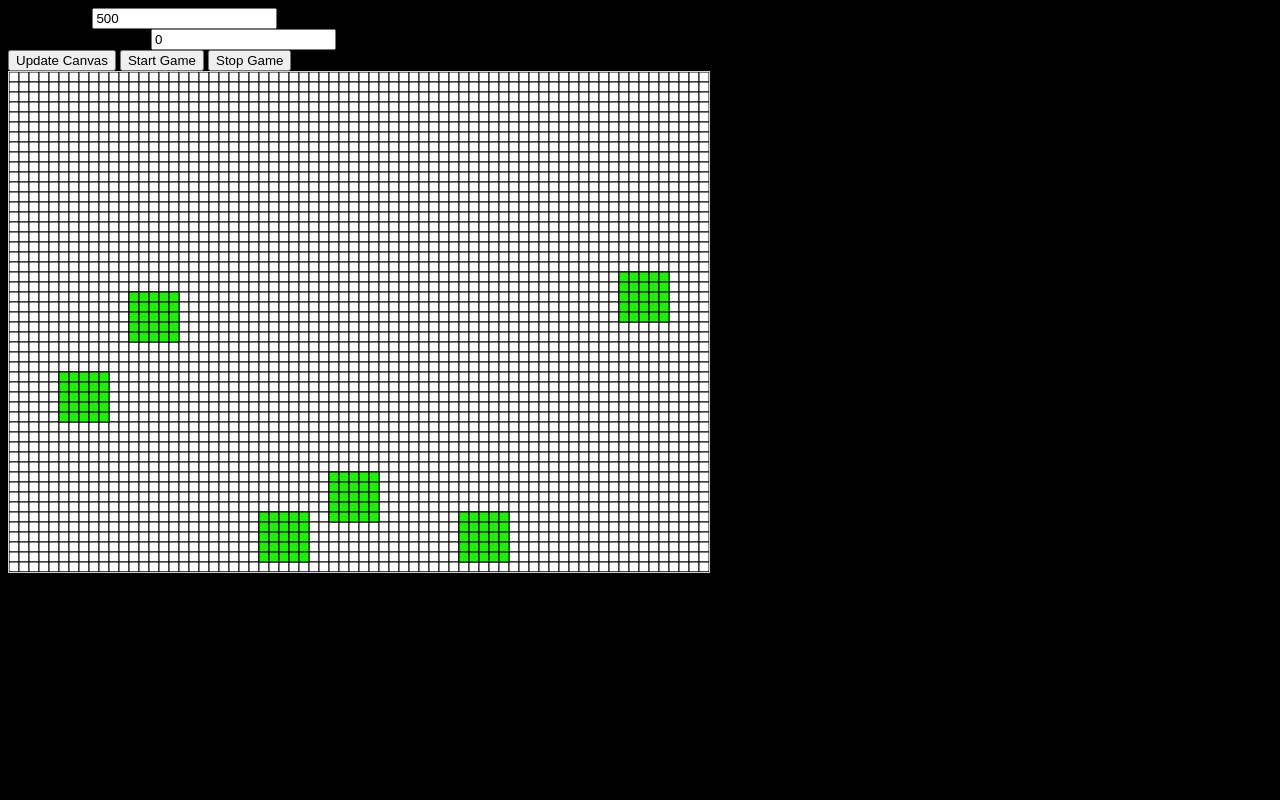
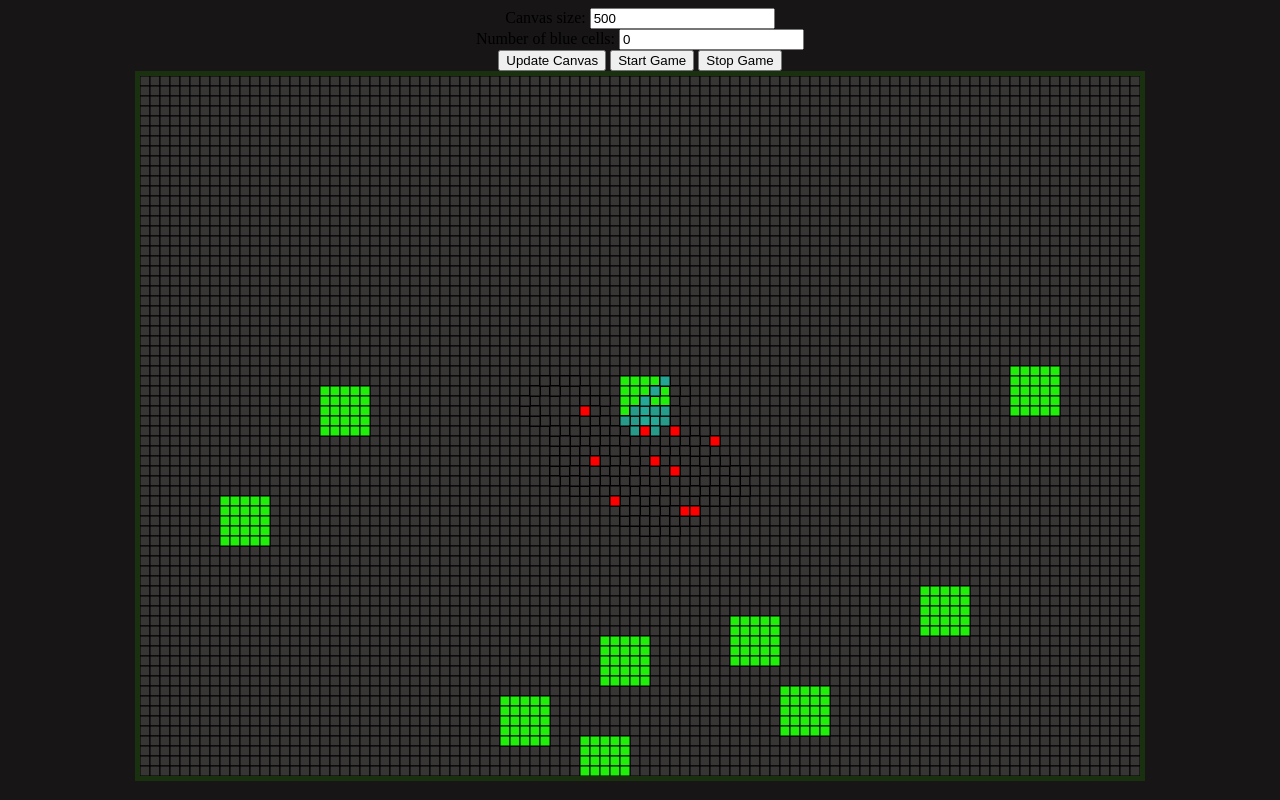
Before and after one commit to levangode/ACOSimulation, a plain HTML site: page index.html in a window 1280 px wide. Both pictures are taken after a click on the button "Start Game". Drawn offline with Linux system fonts and the light colour scheme.

Commit message:
ant movement implemented

```diff
--- a/index.html
+++ b/index.html
@@ -1,13 +1,8 @@
 <!DOCTYPE html>
-<html>
+<html lang="en">
 <head>
     <link rel="stylesheet" href="styles.css">
-    <title>Canvas Grid</title>
-    <style>
-        #canvas {
-            border: 1px solid black;
-        }
-    </style>
+    <title>Ant Colonization</title>
 </head>
 <body>
 <div id="controlPanel">
@@ -15,11 +10,11 @@
     <input type="number" id="canvasSize" name="canvasSize" value="500"><br>
     <label for="numBlueCells">Number of blue cells:</label>
     <input type="number" id="numBlueCells" name="numBlueCells" value="0"><br>
-    <button onclick="updateCanvas()">Update Canvas</button>
-    <button onclick="startGame()">Start Game</button>
-    <button onclick="stopGame()">Stop Game</button>
+    <button id="updateCanvas">Update Canvas</button>
+    <button id="startGame">Start Game</button>
+    <button id="stopGame">Stop Game</button>
 </div>
-<canvas id="myCanvas" width="700" height="500" style="border:1px solid #d3d3d3;">
+<canvas id="myCanvas" width="1000" height="700" style="border:5px solid #1a3110;">
     Your browser does not support the HTML5 canvas tag.
 </canvas>
 
--- /dev/null
+++ b/src/cells/ant.js
@@ -0,0 +1,79 @@
+import {DrawableCell} from "./drawableCell.js";
+import {Trail} from "./trail.js";
+import {EmptyCell} from "./emptyCell.js";
+import {getGameState} from "../globalVars.js";
+
+export class Ant extends DrawableCell {
+    //TODO: add homepoint
+    //TODO: add heuristic
+    constructor(x, y, cellSize) {
+        super(x, y, cellSize);
+        this.color = '#ff0000';
+        this.trail = [];
+        this.searching = true;
+    }
+
+    move(grid) {
+        setInterval(() => {
+            if(getGameState() === 'playing')
+            if (this.searching) {
+                this.looking(grid);
+            } else {
+                this.goingBack(grid);
+            }
+        }, 60)
+
+        //requestAnimationFrame(() => this.move(grid));
+    }
+
+    looking(grid) {
+        this.trail.forEach(trailCell => trailCell.draw(grid.context));
+
+        let dx, dy;
+        do {
+            dx = Math.floor(Math.random() * 3) - 1;
+            dy = Math.floor(Math.random() * 3) - 1;
+        } while (dx === 0 && dy === 0);
+
+        grid.moveAnt(this, dx, dy);
+
+        if (grid.getCellAt(this.x, this.y) === "Food") {
+            grid.addCell(new EmptyCell(this.x, this.y));
+            this.searching = false;
+        }
+
+        this.draw(grid.context);
+    }
+
+    changeState(grid, x, y) {
+        grid.moveAnt(x, y);
+        this.x = x;
+        this.y = y;
+        this.draw(grid.context);
+    }
+
+    getMoveProbability(grid, x, y) {
+        const alpha = 1;
+        const beta = 1;
+        const pheromone = 1;
+        const distance = 1;
+        const theta = 1 / distance;
+        let pNextState;
+    }
+
+    attractiveness(tau, theta, alpha, beta) {
+        return (tau ** alpha) * (theta ** beta);
+    }
+
+    goingBack(grid) {
+
+
+        let dx = Math.sign(grid.cols / 2 - this.x);
+        let dy = Math.sign(grid.rows / 2 - this.y);
+        grid.addTrail(new Trail(this.x, this.y));
+        grid.moveAnt(this, dx, dy);
+        if(this.x === grid.cols / 2 && this.y === grid.rows / 2){
+            this.searching = true;
+        }
+    }
+}
--- a/src/drawableCell.js
+++ b/src/cells/drawableCell.js
@@ -1,8 +1,9 @@
-import {Drawable} from "./drawable.js";
+import {Drawable} from "../drawable.js";
+import {cellSize} from "../globalVars.js";
 
 export class DrawableCell extends Drawable {
 
-    constructor(x, y, cellSize) {
+    constructor(x, y) {
         super(x, y);
         this.size = cellSize;
     }
@@ -12,4 +13,9 @@ export class DrawableCell extends Drawable {
         ctx.fillRect(this.x * this.size, this.y * this.size, this.size, this.size);
         ctx.strokeRect(this.x * this.size, this.y * this.size, this.size, this.size);
     }
+
+
+    clear(ctx) {
+        ctx.clearRect(this.x * this.size, this.y * this.size, this.size, this.size);
+    }
 }
--- /dev/null
+++ b/src/cells/emptyCell.js
@@ -0,0 +1,14 @@
+import {DrawableCell} from "./drawableCell.js";
+
+export class EmptyCell extends DrawableCell {
+
+    constructor(x, y) {
+        super(x, y);
+        this.color = '#383535'
+    }
+
+    draw(ctx) {
+        super.clear(ctx);
+        super.draw(ctx);
+    }
+}
--- /dev/null
+++ b/src/cells/trail.js
@@ -0,0 +1,19 @@
+import {DrawableCell} from "./drawableCell.js";
+import {EmptyCell} from "./emptyCell.js";
+
+export class Trail extends DrawableCell {
+
+    constructor(x, y, cellSize) {
+        super(x, y, cellSize);
+        this.decayRate = 0.01;
+        this.opacity = 1;
+        this.color = `rgba(197, 35, 35, 0)`;
+    }
+
+
+    draw(ctx) {
+        new EmptyCell(this.x, this.y).draw(ctx);
+        this.color = `rgba(37,169,150, ${this.opacity})`;
+        super.draw(ctx);
+    }
+}
--- a/src/drawable.js
+++ b/src/drawable.js
@@ -8,4 +8,8 @@ export class Drawable {
     draw(ctx) {
 
     }
+
+    clear(ctx){
+
+    }
 }
--- a/src/emptyCell.js
+++ /dev/null
@@ -1,9 +0,0 @@
-import {DrawableCell} from "./drawableCell.js";
-
-export class EmptyCell extends DrawableCell {
-
-    constructor(x, y, cellSize) {
-        super(x, y, cellSize);
-        this.color = '#FFFFFF'
-    }
-}
--- /dev/null
+++ b/src/globalVars.js
@@ -0,0 +1,17 @@
+export const cellSize = 10;
+export const numAnts = 10;
+export const islandSize = 5;
+export const numIslands = 10;
+
+
+
+
+
+
+let gameState = 'setup';
+export function getGameState(){
+    return gameState;
+}
+export function setGameState(value){
+    gameState = value;
+}
--- /dev/null
+++ b/src/grid.js
@@ -0,0 +1,81 @@
+import {EmptyCell} from "./cells/emptyCell.js";
+import {cellSize} from "./globalVars.js";
+import {Food} from "./cells/food.js";
+
+
+export class Grid {
+    constructor(numRows, numCols, context) {
+        this.rows = numRows;
+        this.cols = numCols;
+        this.grid = Array.from({length: this.cols}).map(() => new Array(this.rows));
+        this.pheromonesGrid = Array.from({length: this.cols}).map(() => new Array(this.rows));
+        this.pheromones = [];
+        this.context = context;
+    }
+
+    evaporate() {
+        for(let i = 0; i<this.pheromones.length; i++){
+            let pheromone = this.pheromones[i];
+            pheromone.opacity -= pheromone.decayRate;
+            if(pheromone.opacity <= 0){
+                this.pheromones.splice(i,1);
+                this.pheromonesGrid[pheromone.x][pheromone.y] = NaN;
+            } else {
+                if (["EmptyCell", "Trail", "Food"].includes(this.getCellAt(pheromone.x, pheromone.y))) {
+                    pheromone.draw(this.context);
+                }
+            }
+        }
+
+    }
+
+    init() {
+        for (let i = 0; i < this.cols; i++) {
+            for (let j = 0; j < this.rows; j++) {
+                this.grid[i][j] = new EmptyCell(i, j, cellSize);
+            }
+        }
+
+        setInterval(() => {
+            this.evaporate();
+        }, 200)
+    }
+
+
+    draw() {
+        for (let i = 0; i < this.cols; i++) {
+            for (let j = 0; j < this.rows; j++) {
+                this.grid[i][j].draw(this.context);
+            }
+        }
+    }
+
+    addTrail(pheromone) {
+        if (this.pheromonesGrid[pheromone.x][pheromone.y]) {
+            this.pheromonesGrid[pheromone.x][pheromone.y].opacity += 1;
+        } else {
+            this.pheromones.push(pheromone);
+            this.pheromonesGrid[pheromone.x][pheromone.y] = pheromone;
+        }
+    }
+
+    moveAnt(ant, dx, dy){
+        if(this.pheromonesGrid[ant.x][ant.y]){
+            this.pheromonesGrid[ant.x][ant.y].draw(this.context);
+        } else {
+            this.addCell(new EmptyCell(ant.x, ant.y));
+        }
+
+        ant.x = Math.min(Math.max(ant.x + dx, 0), this.cols - 1);
+        ant.y = Math.min(Math.max(ant.y + dy, 0), this.rows - 1);
+        ant.draw(this.context);
+    }
+    addCell(obj) {
+        this.grid[obj.x][obj.y] = obj;
+        obj.draw(this.context);
+    }
+
+    getCellAt(x, y) {
+        return this.grid[x][y].constructor.name;
+    }
+}
--- a/src/index.js
+++ b/src/index.js
@@ -1,140 +1,68 @@
-import {EmptyCell} from "./emptyCell.js";
-import {Food} from "./food.js";
+import {Food} from "./cells/food.js";
+import {Ant} from "./cells/ant.js";
+import {cellSize, islandSize, numAnts, numIslands, setGameState} from "./globalVars.js";
+import {Grid} from "./grid.js";
 
 
 let canvas = document.getElementById('myCanvas');
 let context = canvas.getContext('2d');
-context.clearRect(0, 0, canvas.width, canvas.height);
-let cellSize = 10;
-let gameState = 'setup';
-let cols = canvas.width / cellSize;
-let rows = canvas.height / cellSize;
-let grid = Array.from({length: cols}).map(() => new Array(rows));
+let grid = new Grid(canvas.height / cellSize, canvas.width / cellSize, context)
+let ants = Array.from({length: numAnts});
+
+document.getElementById("startGame").addEventListener('click', startGame);
+document.getElementById("stopGame").addEventListener('click', stopGame);
 
 
-function init() {
-    for (let i = 0; i < grid.length; i++) {
-        for (let j = 0; j < grid.length; j++) {
-            grid[i][j] = new EmptyCell(i, j, cellSize);
-        }
-    }
+initGrid();
+randomizeFood();
+initAnts();
+
+antsMove();
+
+function startGame() {
+    setGameState('playing');
 }
 
-function drawGrid() {
-    for (let i = 0; i < grid.length; i++) {
-        for (let j = 0; j < grid.length; j++) {
-            grid[i][j].draw(context);
-        }
-    }
+function stopGame() {
+    setGameState('setup');
 }
 
-init();
-drawGrid();
-randomizeFood();
+function initGrid() {
+    context.clearRect(0, 0, canvas.width, canvas.height);
+    grid.init();
+    grid.draw(context);
+}
+
+
+function antsMove() {
+    ants.forEach(ant => ant.move(grid, context));
+}
+
+function initAnts() {
+    let x = grid.cols / 2;
+    let y = grid.rows / 2;
+
+    ants = ants.map(() => new Ant(x, y));
+    ants.forEach(ant => grid.addCell(ant));
+
+}
 
 function isValidCoordinate(x, y) {
-    return x > 0 && x < cols && y > 0 && y < rows;
+    return x > 0 && x < grid.cols && y > 0 && y < grid.rows;
 }
 
 function randomizeFood() {
-    let islandSize = 5;
-    let numIslands = 6;
-
-
-
     for (let a = 0; a < numIslands; a++) {
-        let x = Math.floor(Math.random() * cols);
-        let y = Math.floor(Math.random() * rows);
-        console.log(x, y);
+        let x = Math.floor(Math.random() * grid.cols);
+        let y = Math.floor(Math.random() * grid.rows);
         for (let i = 0; i < islandSize; i++) {
             for (let j = 0; j < islandSize; j++) {
-                if(isValidCoordinate(x+i, y+j)) {
-                    grid[x + i][y + j] = new Food(x + i, y + j, cellSize);
-                    grid[x + i][y + j].draw(context);
-                }
-            }
-        }
-
-    }
-
-
-}
-
-
-function getCell(e) {
-    let rect = canvas.getBoundingClientRect();
-    let x = e.clientX - rect.left;
-    let y = e.clientY - rect.top;
-
-    return {
-        x: Math.floor(x / cellSize),
-        y: Math.floor(y / cellSize)
-    };
-}
-
-
-function moveBlueCells() {
-    let newGrid = JSON.parse(JSON.stringify(grid));
-
-    for (let x = 0; x < grid.length; x++) {
-        for (let y = 0; y < grid.length; y++) {
-            if (grid[x][y] === '#0000FF') {
-                let direction = Math.floor(Math.random() * 4);
-
-                let newX = x;
-                let newY = y;
-                if (direction === 0 && x > 0) newX--;
-                else if (direction === 1 && x < grid.length - 1) newX++;
-                else if (direction === 2 && y > 0) newY--;
-                else if (direction === 3 && y < grid.length - 1) newY++;
-
-                if (newGrid[newX][newY] !== '#0000FF') {
-                    newGrid[newX][newY] = '#0000FF';
-                    newGrid[x][y] = '#FFFFFF';
+                if (isValidCoordinate(x + i, y + j)) {
+                    grid.addCell(new Food(x + i, y + j));
                 }
             }
         }
     }
-
-    grid = newGrid;
-}
-
-function gameLoop() {
-    if (gameState === 'playing') {
-        moveBlueCells();
-        drawGrid();
-        requestAnimationFrame(gameLoop);
-    }
-}
-
-function updateCanvas() {
-    let canvasSize = document.getElementById('canvasSize').value;
-    let numBlueCells = document.getElementById('numBlueCells').value;
-
-    canvas.width = canvasSize;
-    canvas.height = canvasSize;
-
-    cellSize = canvasSize / grid.length;
-    //grid = new Array(100).fill(0).map(() => new Array(100).fill('#FFFFFF'));
-
-    for (let i = 0; i < numBlueCells; i++) {
-        let x = Math.floor(Math.random() * grid.length);
-        let y = Math.floor(Math.random() * grid.length);
-        //grid[x][y] = '#0000FF';
-    }
-
-    //drawGrid();
-    let ant = new Food(5, 5);
-    ant.draw(context);
-}
-
-function startGame() {
-    gameState = 'playing';
-    gameLoop();
-}
-
-function stopGame() {
-    gameState = 'setup';
 }
 
 // canvas.addEventListener('mousemove', function (e) {
@@ -146,5 +74,3 @@ function stopGame() {
 //         context.strokeRect(cell.x * cellSize, cell.y * cellSize, cellSize, cellSize);
 //     }
 // });
-
-//updateCanvas();
--- a/styles.css
+++ b/styles.css
@@ -1,3 +1,4 @@
 body {
-    background-color: black;
+    background-color: #171515;
+    text-align: center;
 }
```
Also changed, not shown: src/cells/food.js (renamed from src/food.js).
